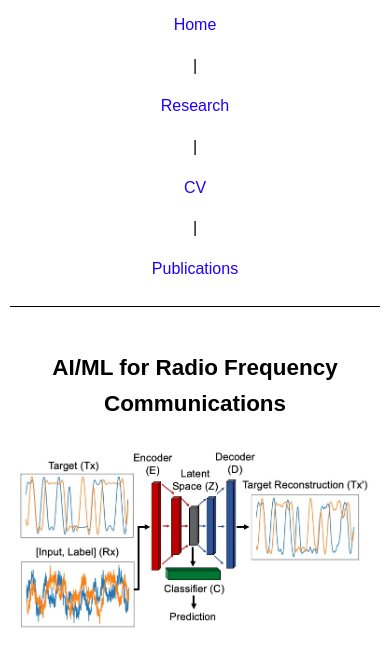
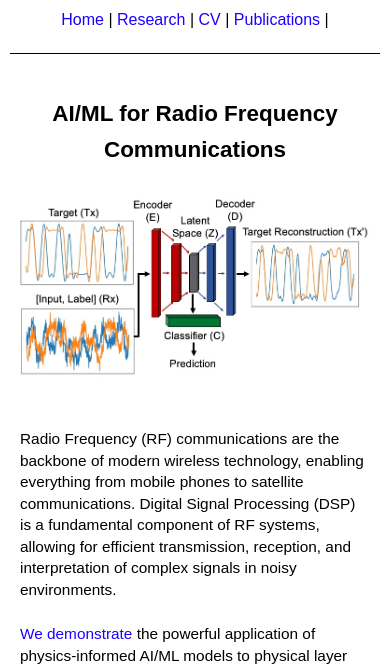
Before and after one commit to bshev/bshev.github.io, a plain HTML site: page research.html in a window 390 px wide. Shown: the part 94-764 px from the top of the page. Drawn offline with Linux system fonts and the light colour scheme.

Commit message:
changed for mobile

```diff
--- a/research.html
+++ b/research.html
@@ -47,16 +47,9 @@
       padding: 10px;
     }
 
+    /* Navigation remains in the original format */
     nav {
-      display: flex;
-      flex-direction: column;
-      align-items: center;
-      gap: 10px;
-    }
-
-    nav a {
-      display: block;
-      padding: 5px 0;
+      text-align: center;
     }
   }
 </style>
@@ -68,7 +61,7 @@
 <a href="index.html">Home</a> |
 <a href="research.html">Research</a> |
 <a href="cv.html">CV</a> |
-<a href="publications.html">Publications</a>
+<a href="publications.html">Publications</a> |
 </nav>
 </header>
 <main>
```
